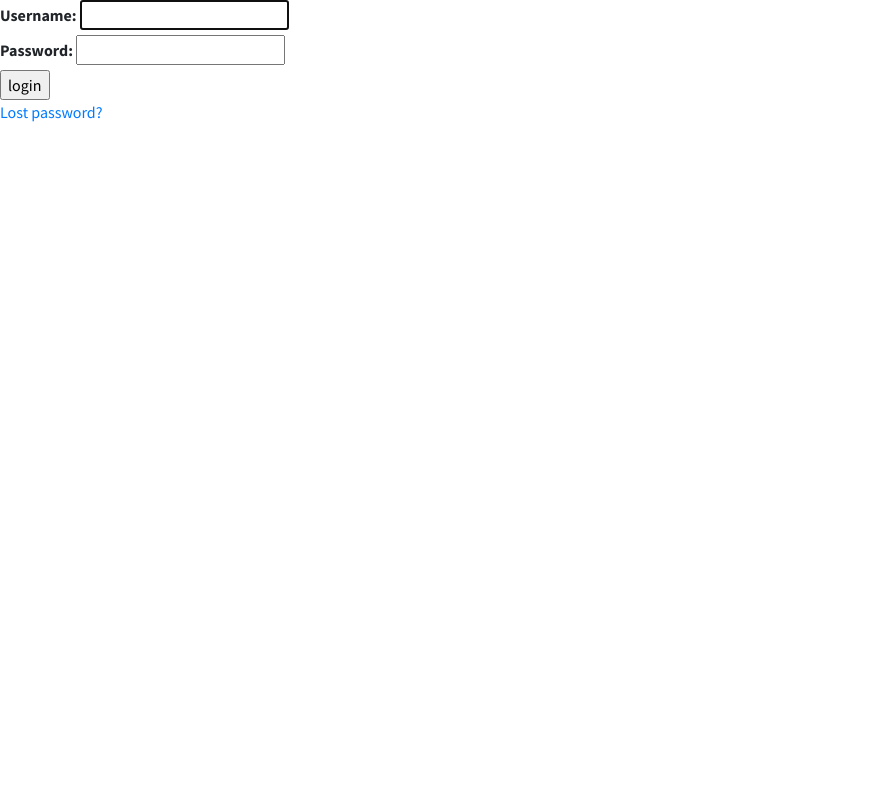
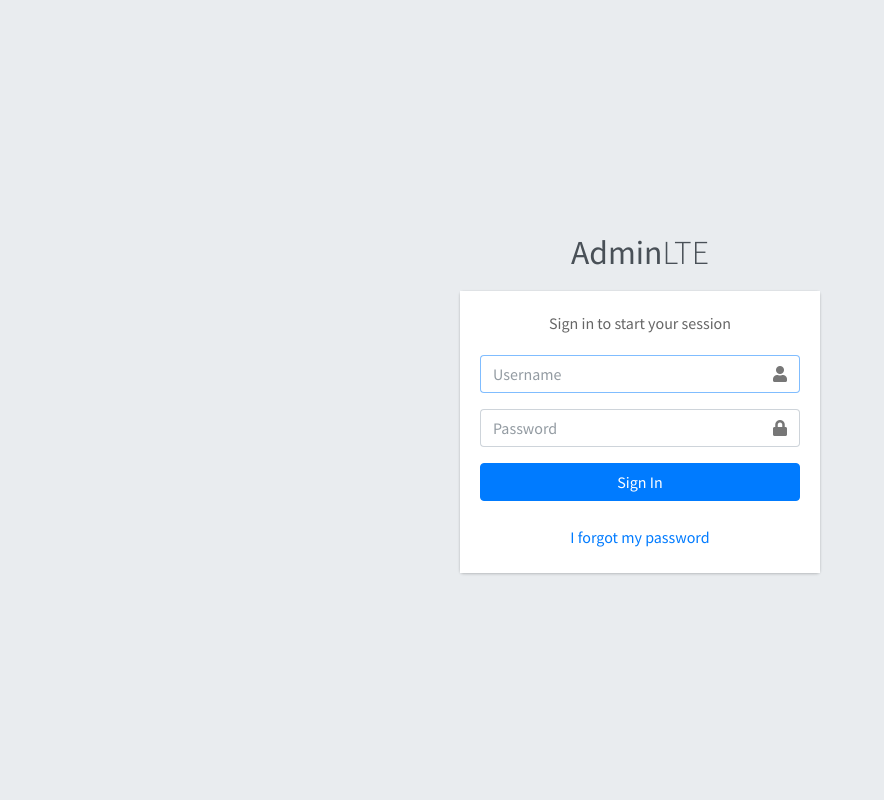
Before and after one commit to SCERIS-FICCT/webpage, a Django app: page /accounts/login/ in a window 1280 px wide. Shown: the whole page, without its empty margins (0-884 px from the left). Run offline with Django 3.2, Linux system fonts and the light colour scheme; some libraries are stand-ins or nearby versions.

Commit message:
Styling Login

```diff
--- a/templates/registration/login.html
+++ b/templates/registration/login.html
@@ -1,39 +1,93 @@
-{% extends "base.html" %}
+{% load static %}
+<!DOCTYPE html>
+<html>
+<head>
+  <meta charset="utf-8">
+  <meta http-equiv="X-UA-Compatible" content="IE=edge">
+  <title>Login</title>
+  <!-- Tell the browser to be responsive to screen width -->
+  <meta name="viewport" content="width=device-width, initial-scale=1">
 
-{% block content %}
+  <!-- Font Awesome -->
+  <link rel="stylesheet" href="{% static 'adminlte/plugins/fontawesome-free/css/all.min.css' %}">
+  <!-- Ionicons -->
+  <link rel="stylesheet" href="https://code.ionicframework.com/ionicons/2.0.1/css/ionicons.min.css">
+  <!-- icheck bootstrap -->
+  <link rel="stylesheet" href="{% static 'adminlte/plugins/icheck-bootstrap/icheck-bootstrap.min.css' %}">
+  <!-- Theme style -->
+  <link rel="stylesheet" href="{% static 'adminlte/css/adminlte.min.css' %}">
+  <!-- Google Font: Source Sans Pro -->
+  <link href="https://fonts.googleapis.com/css?family=Source+Sans+Pro:300,400,400i,700" rel="stylesheet">
+</head>
+<body class="hold-transition login-page">
+<div class="login-box">
+  <div class="login-logo">
+    <a href="/"><b>Admin</b>LTE</a>
+  </div>
+  <!-- /.login-logo -->
+  <div class="card">
+    <div class="card-body login-card-body">
+      <p class="login-box-msg">Sign in to start your session</p>
+
+      <form method="post" action="{% url 'login' %}">
+        {% csrf_token %}
+        <div class="input-group mb-3">
+          <input type="text" class="form-control" placeholder="Username" name="username" autofocus="" autocapitalize="none" autocomplete="off" maxlength="150" required="" id="id_username">
+          <div class="input-group-append">
+            <div class="input-group-text">
+              <span class="fas fa-user"></span>
+            </div>
+          </div>
+        </div>
+        <div class="input-group mb-3">
+          <input type="password" class="form-control" placeholder="Password" name="password" autocomplete="off" required="" id="id_password">
+          <div class="input-group-append">
+            <div class="input-group-text">
+              <span class="fas fa-lock"></span>
+            </div>
+          </div>
+        </div>
 
         {% if form.errors %}
-<p>Your username and password didn't match. Please try again.</p>
+          <p class="login-box-msg text-danger">Your username and password didn't match. Please try again.</p>
         {% endif %}
 
         {% if next %}
           {% if user.is_authenticated %}
-    <p>Your account doesn't have access to this page. To proceed,
+          <p class="login-box-msg text-primary">Your account doesn't have access to this page. To proceed,
           please login with an account that has access.</p>
           {% else %}
-    <p>Please login to see this page.</p>
+          <p class="login-box-msg text-primary">Please login to see this page.</p>
           {% endif %}
       {% endif %}
 
-<form method="post" action="{% url 'login' %}">
-{% csrf_token %}
-
-<div>
-  <td>{{ form.username.label_tag }}</td>
-  <td>{{ form.username }}</td>
-</div>
-<div>
-  <td>{{ form.password.label_tag }}</td>
-  <td>{{ form.password }}</td>
-</div>
-
-<div>
-  <input type="submit" value="login" />
+        <div class="row">
+          <div class="col">
+            <input type="submit" class="btn btn-primary btn-block" value="Sign In" />
             <input type="hidden" name="next" value="{{ next }}" />
           </div>
+          <!-- /.col -->
+        </div>
       </form>
+      <!-- /.social-auth-links -->
 
-{# Assumes you setup the password_reset view in your URLconf #}
-<p><a href="{% url 'password_reset' %}">Lost password?</a></p>
+      <br/>
+      <p class="mb-1 text-center">
+        <a href="{% url 'password_reset' %}">I forgot my password</a>
+      </p>
 
-{% endblock %}
+    </div>
+    <!-- /.login-card-body -->
+  </div>
+</div>
+<!-- /.login-box -->
+
+<!-- jQuery -->
+<script src="{% static 'adminlte/plugins/jquery/jquery.min.js' %}"></script>
+<!-- Bootstrap 4 -->
+<script src="{% static 'adminlte/plugins/bootstrap/js/bootstrap.bundle.min.js' %}"></script>
+<!-- AdminLTE App -->
+<script src="{% static 'adminlte/js/adminlte.min.js' %}"></script>
+
+</body>
+</html>
```
Also changed, not shown: 1 other file. Lines whose indentation alone changed are shown as unchanged.
